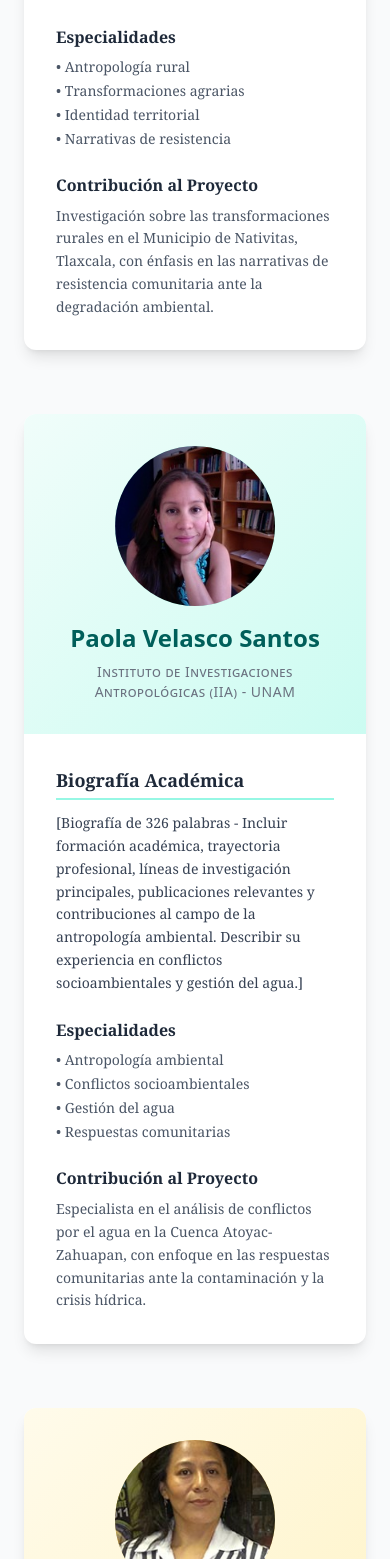
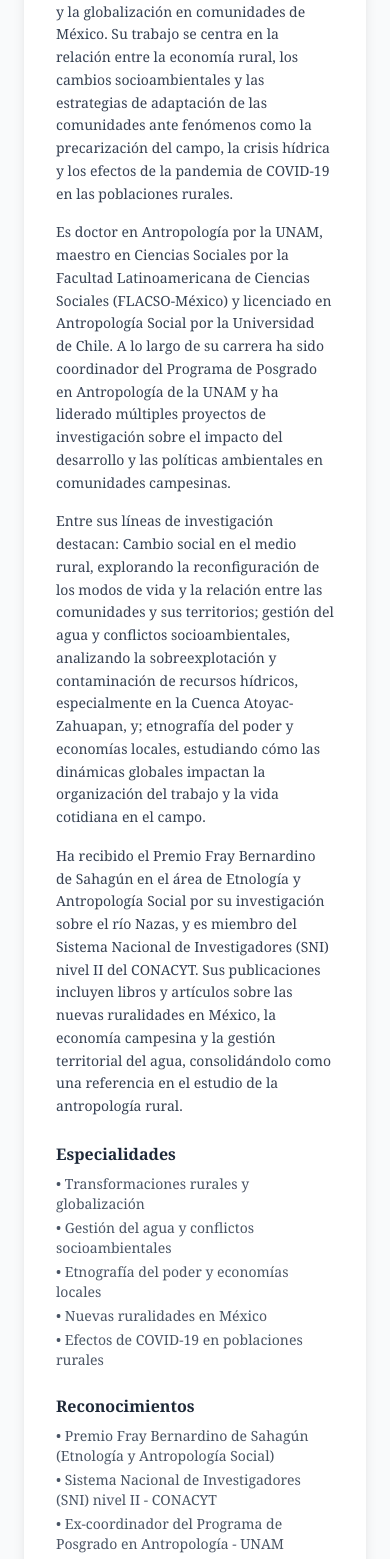
Before and after one commit to proyecto-tlaxcala-puebla/site, a SvelteKit app: page /equipo in a window 390 px wide. Shown: the part 1149-2708 px from the top of the page. Built offline with nearby package versions, Linux system fonts and the light colour scheme.

Commit message:
feat: update team member biographies and specializations

```diff
--- a/src/routes/equipo/+page.svelte
+++ b/src/routes/equipo/+page.svelte
@@ -36,7 +36,16 @@
             <div class="mb-6">
               <h3 class="text-lg font-semibold text-gray-800 mb-3 border-b-2 border-emerald-200 pb-1">Biografía Académica</h3>
               <p class="text-gray-700 text-sm leading-relaxed mb-4">
-                [Biografía de 326 palabras - Incluir formación académica, trayectoria en antropología rural, experiencia en transformaciones agrarias, estudios sobre identidad territorial, publicaciones y proyectos de investigación relevantes.]
+                Hernán Salas Quintanal es investigador titular "C" en el Instituto de Investigaciones Antropológicas (IIA) de la UNAM, con una destacada trayectoria en el estudio de las transformaciones rurales, el acceso a los recursos naturales y la globalización en comunidades de México. Su trabajo se centra en la relación entre la economía rural, los cambios socioambientales y las estrategias de adaptación de las comunidades ante fenómenos como la precarización del campo, la crisis hídrica y los efectos de la pandemia de COVID-19 en las poblaciones rurales.
+              </p>
+              <p class="text-gray-700 text-sm leading-relaxed mb-4">
+                Es doctor en Antropología por la UNAM, maestro en Ciencias Sociales por la Facultad Latinoamericana de Ciencias Sociales (FLACSO-México) y licenciado en Antropología Social por la Universidad de Chile. A lo largo de su carrera ha sido coordinador del Programa de Posgrado en Antropología de la UNAM y ha liderado múltiples proyectos de investigación sobre el impacto del desarrollo y las políticas ambientales en comunidades campesinas.
+              </p>
+              <p class="text-gray-700 text-sm leading-relaxed mb-4">
+                Entre sus líneas de investigación destacan: Cambio social en el medio rural, explorando la reconfiguración de los modos de vida y la relación entre las comunidades y sus territorios; gestión del agua y conflictos socioambientales, analizando la sobreexplotación y contaminación de recursos hídricos, especialmente en la Cuenca Atoyac-Zahuapan, y; etnografía del poder y economías locales, estudiando cómo las dinámicas globales impactan la organización del trabajo y la vida cotidiana en el campo.
+              </p>
+              <p class="text-gray-700 text-sm leading-relaxed">
+                Ha recibido el Premio Fray Bernardino de Sahagún en el área de Etnología y Antropología Social por su investigación sobre el río Nazas, y es miembro del Sistema Nacional de Investigadores (SNI) nivel II del CONACYT. Sus publicaciones incluyen libros y artículos sobre las nuevas ruralidades en México, la economía campesina y la gestión territorial del agua, consolidándolo como una referencia en el estudio de la antropología rural.
               </p>
             </div>
 
@@ -44,17 +53,25 @@
               <div>
                 <h4 class="font-semibold text-gray-800 mb-2">Especialidades</h4>
                 <ul class="text-sm text-gray-600 space-y-1">
-                  <li>• Antropología rural</li>
-                  <li>• Transformaciones agrarias</li>
-                  <li>• Identidad territorial</li>
-                  <li>• Narrativas de resistencia</li>
+                  <li>• Transformaciones rurales y globalización</li>
+                  <li>• Gestión del agua y conflictos socioambientales</li>
+                  <li>• Etnografía del poder y economías locales</li>
+                  <li>• Nuevas ruralidades en México</li>
+                  <li>• Efectos de COVID-19 en poblaciones rurales</li>
                 </ul>
               </div>
 
               <div>
+                <h4 class="font-semibold text-gray-800 mb-2">Reconocimientos</h4>
+                <ul class="text-sm text-gray-600 space-y-1 mb-4">
+                  <li>• Premio Fray Bernardino de Sahagún (Etnología y Antropología Social)</li>
+                  <li>• Sistema Nacional de Investigadores (SNI) nivel II - CONACYT</li>
+                  <li>• Ex-coordinador del Programa de Posgrado en Antropología - UNAM</li>
+                </ul>
+
                 <h4 class="font-semibold text-gray-800 mb-2">Contribución al Proyecto</h4>
                 <p class="text-sm text-gray-600 leading-relaxed">
-                  Investigación sobre las transformaciones rurales en el Municipio de Nativitas, Tlaxcala, con énfasis en las narrativas de resistencia comunitaria ante la degradación ambiental.
+                  Investiga los efectos del ecoturismo, la precarización laboral y la gestión del agua en comunidades de la Sierra Nevada, abordando las tensiones entre conservación ambiental y desarrollo económico.
                 </p>
               </div>
             </div>
@@ -84,7 +101,13 @@
             <div class="mb-6">
               <h3 class="text-lg font-semibold text-gray-800 mb-3 border-b-2 border-teal-200 pb-1">Biografía Académica</h3>
               <p class="text-gray-700 text-sm leading-relaxed mb-4">
-                [Biografía de 326 palabras - Incluir formación académica, trayectoria profesional, líneas de investigación principales, publicaciones relevantes y contribuciones al campo de la antropología ambiental. Describir su experiencia en conflictos socioambientales y gestión del agua.]
+                Paola Velasco Santos es Investigadora Titular "A" en el Instituto de Investigaciones Antropológicas (IIA) de la Universidad Nacional Autónoma de México (UNAM). Obtuvo su doctorado en Antropología por la Facultad de Filosofía y Letras de la UNAM en 2014, la maestría en Estudios Regionales por el Instituto de Investigaciones José María Luis Mora en 2007 y la licenciatura en Antropología con especialización en antropología cultural por la Universidad de las Américas, Puebla, en 2005.
+              </p>
+              <p class="text-gray-700 text-sm leading-relaxed mb-4">
+                Su labor académica se centra en la ecología política, la antropología socioambiental y los estudios rurales. Ha publicado y co-editado libros sobre la cuestión socioambiental, así como escrito diversos artículos académicos relacionados con la política-ambiental de la región. Entre sus obras destaca "Ríos de Contradicción. Contaminación, ecología política y sujetos rurales en Natívitas, Tlaxcala", que recibió en 2018 el Premio INAH Fray Bernardino de Sahagún a la mejor investigación en antropología social y etnología.
+              </p>
+              <p class="text-gray-700 text-sm leading-relaxed mb-4">
+                Además, en 2015 fue galardonada con la Beca para Mujeres en las Humanidades y las Ciencias Sociales, otorgada por la Academia Mexicana de Ciencias. Como docente, imparte cursos en el Posgrado de Antropología de la UNAM, abordando temas como conflictos y problemas socioambientales, ecología política y la relación entre antropología y medio ambiente. También participa en la licenciatura en Antropología de la Facultad de Ciencias Políticas y Sociales de la UNAM.
               </p>
             </div>
 
@@ -92,17 +115,24 @@
               <div>
                 <h4 class="font-semibold text-gray-800 mb-2">Especialidades</h4>
                 <ul class="text-sm text-gray-600 space-y-1">
-                  <li>• Antropología ambiental</li>
-                  <li>• Conflictos socioambientales</li>
-                  <li>• Gestión del agua</li>
-                  <li>• Respuestas comunitarias</li>
+                  <li>• Ecología política</li>
+                  <li>• Antropología socioambiental</li>
+                  <li>• Estudios rurales</li>
+                  <li>• Conflictos y problemas socioambientales</li>
+                  <li>• Contaminación hídrica</li>
                 </ul>
               </div>
 
               <div>
+                <h4 class="font-semibold text-gray-800 mb-2">Reconocimientos</h4>
+                <ul class="text-sm text-gray-600 space-y-1 mb-4">
+                  <li>• Premio INAH Fray Bernardino de Sahagún (2018)</li>
+                  <li>• Beca para Mujeres en Humanidades y Ciencias Sociales - AMC (2015)</li>
+                </ul>
+
                 <h4 class="font-semibold text-gray-800 mb-2">Contribución al Proyecto</h4>
                 <p class="text-sm text-gray-600 leading-relaxed">
-                  Especialista en el análisis de conflictos por el agua en la Cuenca Atoyac-Zahuapan, con enfoque en las respuestas comunitarias ante la contaminación y la crisis hídrica.
+                  Investiga las dinámicas socioambientales y económicas en comunidades rurales de la región, enfocándose en problemáticas como la contaminación hídrica, la precarización laboral y las estrategias de resistencia comunitaria ante los desafíos impuestos por la globalización y las políticas ambientales.
                 </p>
               </div>
             </div>
@@ -132,7 +162,16 @@
             <div class="mb-6">
               <h3 class="text-lg font-semibold text-gray-800 mb-3 border-b-2 border-amber-200 pb-1">Biografía Académica</h3>
               <p class="text-gray-700 text-sm leading-relaxed mb-4">
-                [Biografía de 326 palabras - Incluir formación académica, experiencia en estudios multidisciplinarios, trayectoria en desarrollo regional, trabajo en políticas públicas, proyectos de investigación y publicaciones relevantes en el CRIM.]
+                Celia López Miguel es investigadora en el Centro Regional de Investigaciones Multidisciplinarias (CRIM) de la Universidad Nacional Autónoma de México (UNAM). Su labor académica se enfoca en la gestión integrada de sistemas urbanos y ecológicos, con el objetivo de promover el desarrollo sostenible en áreas metropolitanas de México.
+              </p>
+              <p class="text-gray-700 text-sm leading-relaxed mb-4">
+                Entre sus publicaciones resalta el artículo en coautoría: "Challenges in the management of urban natural protected area systems and the conservation of ecosystem services in Guadalajara and Monterrey, Mexico" (2020), publicado en la revista Land Use Policy. Este trabajo analiza la importancia de la gestión integrada de sistemas urbanos y ecológicos para lograr un desarrollo sostenible, desde la perspectiva de diversos actores sociales vinculados a áreas naturales protegidas en contextos urbanos.
+              </p>
+              <p class="text-gray-700 text-sm leading-relaxed mb-4">
+                Además de su producción académica, López Miguel ha impartido cursos especializados, como el titulado "Sistemas de información geográfica aplicados a la investigación en ciencias sociales y humanidades. Nivel básico", ofrecido en el CRIM. El objetivo del curso ha sido enseñar los conceptos teóricos básicos de los Sistemas de Información Geográfica (SIG) y su aplicabilidad en las ciencias humanas y sociales, así como los fundamentos necesarios para el diseño de bases de datos y su modelado espacial.
+              </p>
+              <p class="text-gray-700 text-sm leading-relaxed">
+                Su compromiso con la docencia y la investigación refleja una dedicación constante al estudio y la solución de problemáticas socioambientales en entornos urbanos, contribuyendo al entendimiento y mejoramiento de la relación entre las comunidades y su entorno natural.
               </p>
             </div>
 
@@ -140,17 +179,23 @@
               <div>
                 <h4 class="font-semibold text-gray-800 mb-2">Especialidades</h4>
                 <ul class="text-sm text-gray-600 space-y-1">
-                  <li>• Estudios multidisciplinarios</li>
-                  <li>• Desarrollo regional</li>
-                  <li>• Políticas públicas</li>
-                  <li>• Investigación aplicada</li>
+                  <li>• Gestión integrada de sistemas urbanos y ecológicos</li>
+                  <li>• Desarrollo sostenible en áreas metropolitanas</li>
+                  <li>• Áreas naturales protegidas urbanas</li>
+                  <li>• Sistemas de información geográfica (SIG)</li>
+                  <li>• Conservación de servicios ecosistémicos</li>
                 </ul>
               </div>
 
               <div>
+                <h4 class="font-semibold text-gray-800 mb-2">Publicación Destacada</h4>
+                <p class="text-sm text-gray-600 leading-relaxed mb-4">
+                  <em>"Challenges in the management of urban natural protected area systems and the conservation of ecosystem services in Guadalajara and Monterrey, Mexico"</em> (2020) - Land Use Policy
+                </p>
+
                 <h4 class="font-semibold text-gray-800 mb-2">Contribución al Proyecto</h4>
                 <p class="text-sm text-gray-600 leading-relaxed">
-                  Coordinación de estudios multidisciplinarios y análisis de políticas públicas relacionadas con el desarrollo regional en Tlaxcala y Puebla.
+                  Aporta su experiencia en gestión integrada de sistemas socioambientales y metodologías de SIG para el análisis multidisciplinario de las problemáticas regionales en Tlaxcala y Puebla.
                 </p>
               </div>
             </div>
@@ -171,8 +216,8 @@
             </div>
           </div>
           <div class="text-center">
-            <h2 class="text-2xl font-bold text-red-800 mb-2">Alejandra González Nava</h2>
-            <p class="text-sm font-medium text-red-600 institution">Estudiante de Doctorado - IIA-UNAM</p>
+            <h2 class="text-2xl font-bold text-red-800 mb-2">Leonor Alejandra González Nava</h2>
+            <p class="text-sm font-medium text-red-600 institution">Candidata a Doctora en Antropología - UNAM</p>
           </div>
         </div>
         <div class="md:w-3/4 p-8">
@@ -180,7 +225,16 @@
             <div class="mb-6">
               <h3 class="text-lg font-semibold text-gray-800 mb-3 border-b-2 border-red-200 pb-1">Biografía Académica</h3>
               <p class="text-gray-700 text-sm leading-relaxed mb-4">
-                [Biografía de 326 palabras - Incluir formación académica previa, tema de investigación doctoral, experiencia en antropología médica, trabajo en salud comunitaria, investigación sobre efectos sociales de pandemias, y contribuciones académicas.]
+                Leonor Alejandra González Nava es candidata a doctora en Antropología por la Universidad Nacional Autónoma de México (UNAM), donde también obtuvo su maestría en Antropología. Asimismo, es licenciada en Desarrollo y Gestión Interculturales por la Facultad de Filosofía y Letras de la UNAM. Su trabajo de investigación se centra en la ecología política, los enredos socioambientales, las transformaciones rurales y la gestión del patrimonio cultural.
+              </p>
+              <p class="text-gray-700 text-sm leading-relaxed mb-4">
+                Con una trayectoria académica de más de nueve años como profesora de asignatura en la UNAM, ha impartido cursos en la Facultad de Filosofía y Letras y en la Facultad de Ciencias Políticas y Sociales, abordando temas como turismo y patrimonio cultural, ética y práctica antropológica, construcción de identidades y diversidad cultural.
+              </p>
+              <p class="text-gray-700 text-sm leading-relaxed mb-4">
+                Ha participado en proyectos colectivos de investigación desde 2013 y ha trabajado como coordinadora de becarios de investigación sociocultural en el Proyecto Emigra de la Universidad de Arizona. También ha colaborado en estudios de investigación social para empresas y organismos de mercado.
+              </p>
+              <p class="text-gray-700 text-sm leading-relaxed">
+                Entre sus publicaciones destaca un artículo en coautoría llamado "La luz del ecoturismo: la producción social de las luciérnagas y las trampas de la fe neoliberal" (2023), donde se analiza la intersección entre ecoturismo y conservación ambiental en contextos rurales. Asimismo, ha coordinado mesas de discusión y eventos académicos sobre antropología y problemáticas socioambientales en foros nacionales e internacionales.
               </p>
             </div>
 
@@ -188,17 +242,25 @@
               <div>
                 <h4 class="font-semibold text-gray-800 mb-2">Especialidades</h4>
                 <ul class="text-sm text-gray-600 space-y-1">
-                  <li>• Antropología médica</li>
-                  <li>• Salud comunitaria</li>
-                  <li>• Efectos sociales de pandemias</li>
-                  <li>• Estrategias de adaptación</li>
+                  <li>• Ecología política</li>
+                  <li>• Enredos socioambientales</li>
+                  <li>• Transformaciones rurales</li>
+                  <li>• Gestión del patrimonio cultural</li>
+                  <li>• Turismo y conservación ambiental</li>
                 </ul>
               </div>
 
               <div>
+                <h4 class="font-semibold text-gray-800 mb-2">Experiencia Académica</h4>
+                <ul class="text-sm text-gray-600 space-y-1 mb-4">
+                  <li>• +9 años como profesora de asignatura UNAM</li>
+                  <li>• Coordinadora de becarios - Proyecto Emigra (U. Arizona)</li>
+                  <li>• Investigación social aplicada</li>
+                </ul>
+
                 <h4 class="font-semibold text-gray-800 mb-2">Contribución al Proyecto</h4>
                 <p class="text-sm text-gray-600 leading-relaxed">
-                  Investigación sobre el impacto del COVID-19 en las comunidades rurales de Tlahuapan, Puebla, analizando las estrategias de adaptación y los significados culturales de la pandemia.
+                  Estudia las relaciones entre turismo, conservación ambiental y economía rural en la región, aportando su experiencia en ecoturismo de luciérnagas y análisis crítico de políticas neoliberales.
                 </p>
               </div>
             </div>
@@ -219,8 +281,8 @@
             </div>
           </div>
           <div class="text-center">
-            <h2 class="text-2xl font-bold text-purple-800 mb-2">Rita Margarita Jiménez Sánchez</h2>
-            <p class="text-sm font-medium text-purple-600 institution">Investigadora Independiente</p>
+            <h2 class="text-2xl font-bold text-purple-800 mb-2">Rita Jiménez</h2>
+            <p class="text-sm font-medium text-purple-600 institution">Doctora en Ciencias Sociales - Consultora en Políticas de Género e Inclusión</p>
           </div>
         </div>
         <div class="md:w-3/4 p-8">
@@ -228,7 +290,16 @@
             <div class="mb-6">
               <h3 class="text-lg font-semibold text-gray-800 mb-3 border-b-2 border-purple-200 pb-1">Biografía Académica</h3>
               <p class="text-gray-700 text-sm leading-relaxed mb-4">
-                [Biografía de 326 palabras - Incluir formación académica, trayectoria como investigadora independiente, áreas de especialización, proyectos de investigación, publicaciones y contribuciones al campo de estudio.]
+                Rita Jiménez es Doctora y Maestra en Ciencias Sociales con Especialidad en Estudios Rurales por El Colegio de Michoacán. Es Licenciada en Desarrollo y Gestión Interculturales por la Universidad Nacional Autónoma de México (UNAM). Ha sido profesora de la UNAM en la Facultad de Filosofía y Letras y en la Facultad de Ciencias Políticas y Sociales, enseñando metodología de investigación y temas de diversidad cultural.
+              </p>
+              <p class="text-gray-700 text-sm leading-relaxed mb-4">
+                También trabajó en la Defensoría de la UNAM en la atención de víctimas de violencia. Ha colaborado con el Instituto Nacional de Ciencia Penales y el Poder Judicial del Estado de México, impartiendo formación especializada a operadores del sistema judicial en temas de derechos humanos, pluralismo jurídico y prevención de la violencia. Su experiencia docente abarca programas de licenciatura y posgrado, así como cursos de educación continua dirigidos a cuerpos de seguridad y funcionarios públicos en general.
+              </p>
+              <p class="text-gray-700 text-sm leading-relaxed mb-4">
+                Su trayectoria se distingue por el compromiso académico y profesional con el fortalecimiento de los derechos humanos, la equidad de género y el reconocimiento de la diversidad cultural en contextos de justicia. Es autora de publicaciones relevantes sobre justicia indígena, feminicidio, propiedad ejidal y patrimonialización cultural.
+              </p>
+              <p class="text-gray-700 text-sm leading-relaxed">
+                En 2022, recibió el Premio Arturo Warman a la mejor tesis doctoral en Ciencias Sociales; la cual aborda la formación histórica de reivindicaciones identificatorias en torno a poblaciones indígenas de la región huasteca potosina. Actualmente se desempeña como consultora privada en políticas de género, inclusión y no discriminación.
               </p>
             </div>
 
@@ -236,17 +307,25 @@
               <div>
                 <h4 class="font-semibold text-gray-800 mb-2">Especialidades</h4>
                 <ul class="text-sm text-gray-600 space-y-1">
-                  <li>• [Área de especialización]</li>
-                  <li>• [Área de especialización]</li>
-                  <li>• [Área de especialización]</li>
-                  <li>• [Área de especialización]</li>
+                  <li>• Estudios rurales</li>
+                  <li>• Derechos humanos y equidad de género</li>
+                  <li>• Diversidad cultural y pluralismo jurídico</li>
+                  <li>• Justicia indígena</li>
+                  <li>• Políticas de género e inclusión</li>
                 </ul>
               </div>
 
               <div>
+                <h4 class="font-semibold text-gray-800 mb-2">Reconocimientos</h4>
+                <ul class="text-sm text-gray-600 space-y-1 mb-4">
+                  <li>• Premio Arturo Warman a la mejor tesis doctoral (2022)</li>
+                  <li>• Especialización en formación judicial</li>
+                  <li>• Experiencia en defensoría de derechos</li>
+                </ul>
+
                 <h4 class="font-semibold text-gray-800 mb-2">Contribución al Proyecto</h4>
                 <p class="text-sm text-gray-600 leading-relaxed">
-                  [Contribuciones específicas al proyecto - por completar según su rol en la investigación]
+                  Aporta su experiencia en estudios rurales y análisis de poblaciones indígenas para enriquecer la perspectiva de derechos humanos y diversidad cultural en las investigaciones regionales de Tlaxcala-Puebla.
                 </p>
               </div>
             </div>
@@ -258,40 +337,6 @@
   </div>
 </section>
 
-<!-- Collaboration Section -->
-<section class="py-16 bg-white">
-  <div class="max-w-6xl mx-auto px-6">
-    <div class="text-center mb-12">
-      <h2 class="text-4xl font-bold text-gray-800 mb-4">Colaboración Institucional</h2>
-      <div class="w-24 h-1 bg-teal-600 mx-auto mb-6"></div>
-    </div>
-
-    <div class="grid md:grid-cols-2 gap-8">
-      <div class="bg-blue-50 p-8 rounded-lg">
-        <h3 class="text-2xl font-semibold text-blue-800 mb-4">Instituto de Investigaciones Antropológicas (IIA)</h3>
-        <p class="text-gray-700 academic-text mb-4">
-          El IIA es una de las entidades académicas más prestigiosas de la UNAM en el campo de la antropología, con una larga trayectoria en investigación etnográfica y estudios socioculturales.
-        </p>
-        <a href="http://www.iia.unam.mx/" target="_blank" rel="noopener noreferrer"
-           class="text-blue-700 hover:text-blue-900 font-semibold transition-colors">
-          Visitar sitio web del IIA →
-        </a>
-      </div>
-
-      <div class="bg-emerald-50 p-8 rounded-lg">
-        <h3 class="text-2xl font-semibold text-emerald-800 mb-4">Centro Regional de Investigaciones Multidisciplinarias (CRIM)</h3>
-        <p class="text-gray-700 academic-text mb-4">
-          El CRIM se especializa en investigación multidisciplinaria sobre problemáticas regionales, integrando perspectivas de las ciencias sociales para el análisis de fenómenos complejos.
-        </p>
-        <a href="https://www.crim.unam.mx/" target="_blank" rel="noopener noreferrer"
-           class="text-emerald-700 hover:text-emerald-900 font-semibold transition-colors">
-          Visitar sitio web del CRIM →
-        </a>
-      </div>
-    </div>
-  </div>
-</section>
-
 <!-- Back to Home -->
 <section class="py-12 bg-gray-50">
   <div class="max-w-6xl mx-auto px-6 text-center">
```
